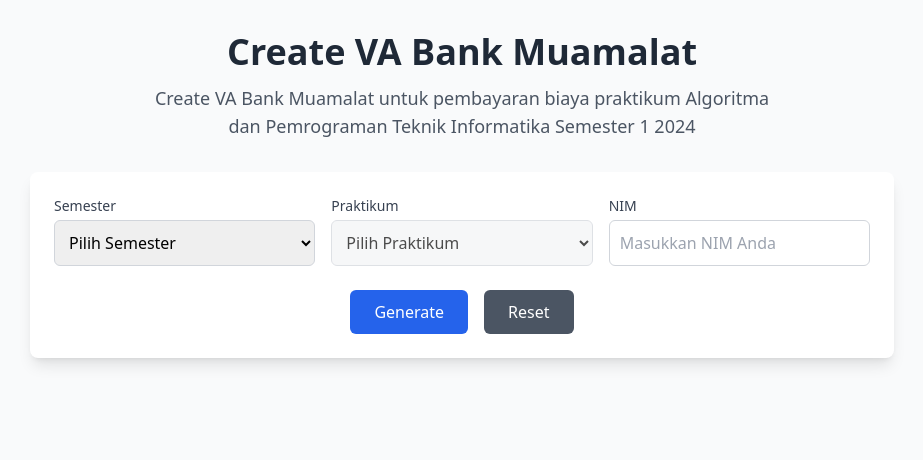
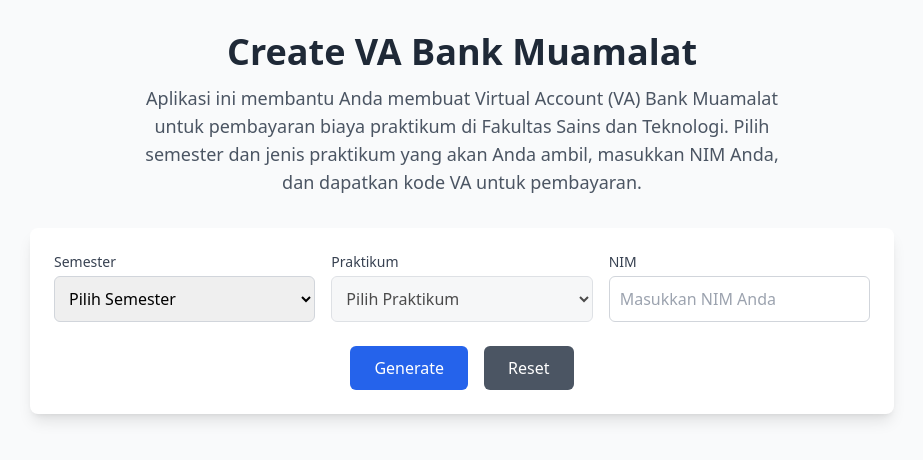
Before and after one commit to rulshrm/VA-Praktikum-TI, a React (Vite) app: page / in a window 1280 px wide. Shown: the top 460 px of the page, without its empty margins (178-1101 px from the left). Built offline with nearby package versions, Linux system fonts and the light colour scheme.

Commit message:
docs(header): update header text to be more informative and general for praktikum payments

```diff
--- a/src/components/Header.tsx
+++ b/src/components/Header.tsx
@@ -7,8 +7,10 @@
         Create VA Bank Muamalat
       </h1>
       <p className="text-base md:text-lg text-gray-600 max-w-2xl mx-auto px-4">
-        Create VA Bank Muamalat untuk pembayaran biaya praktikum Algoritma dan
-        Pemrograman Teknik Informatika Semester 1 2024
+        Aplikasi ini membantu Anda membuat Virtual Account (VA) Bank Muamalat
+        untuk pembayaran biaya praktikum di Fakultas Sains dan Teknologi. Pilih
+        semester dan jenis praktikum yang akan Anda ambil, masukkan NIM Anda,
+        dan dapatkan kode VA untuk pembayaran.
       </p>
     </header>
   );
```
